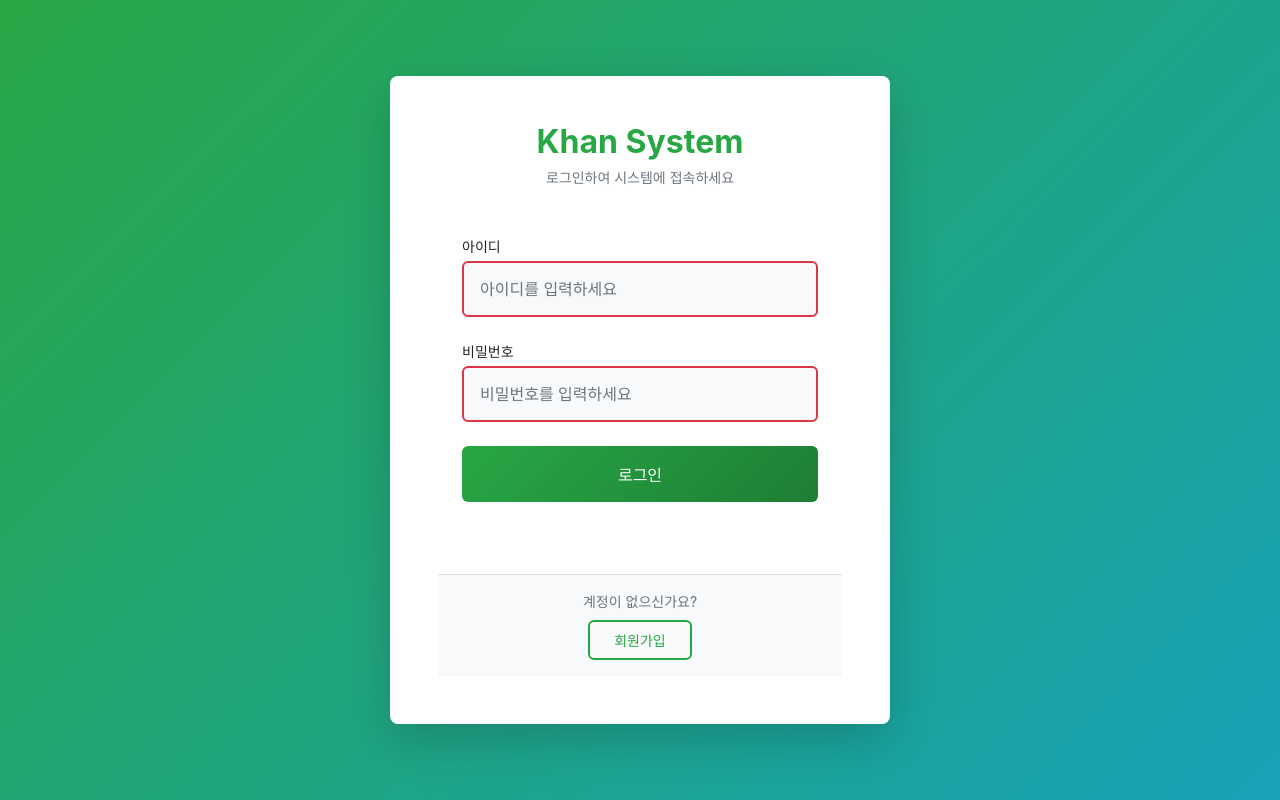
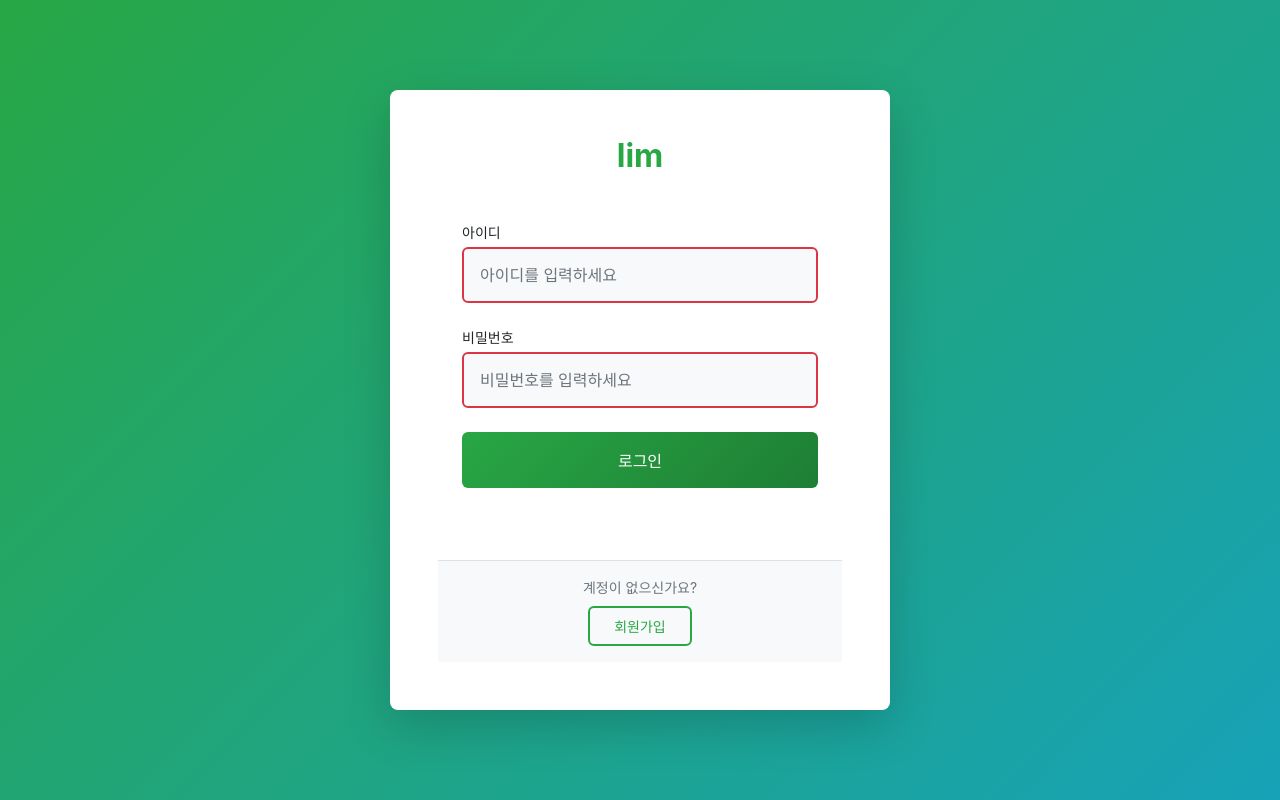
Before and after one commit to lsg1024/khan_frontEnd, a React (Vite) app in the folder khan/: page /login in a window 1280 px wide. Built offline with nearby package versions, Linux system fonts and the light colour scheme.

Commit message:
페이지 삭제

```diff
--- a/khan/src/pages/LoginPage.tsx
+++ b/khan/src/pages/LoginPage.tsx
@@ -1,6 +1,7 @@
 import { useState, useEffect } from "react";
 import { useNavigate } from "react-router-dom";
 import { isApiSuccess, apiRequest, type ApiResponse } from "../../libs/api";
+import { extractSubdomain } from "../../libs/domain"
 import "../styles/pages/LoginPage.css";
 
 function LoginPage() {
@@ -56,8 +57,6 @@ function LoginPage() {
             userId,
             password,
         });
-
-        console.log("로그인 응답 데이터:", data);
 
         // 204 No Content 응답이거나 성공 응답 처리
         const isLoginSuccess = !data || isApiSuccess(data);
@@ -133,8 +132,7 @@ function LoginPage() {
         <div className="login-page-container">
         <div className="login-card">
             <div className="login-header">
-            <h1>Khan System</h1>
-            <p>로그인하여 시스템에 접속하세요</p>
+            <h1>{extractSubdomain(window.location.hostname)}</h1>
             </div>
 
             <form onSubmit={handleLogin} className="login-form">
```
Also changed, not shown: khan/src/pages/CataLogPage.tsx (deleted), khan/src/pages/ProductCreatePage.tsx (deleted), khan/src/pages/ProductDetailPage.tsx (deleted), khan/src/pages/StoneCreatePage.tsx (deleted), khan/src/pages/StonePage.tsx (deleted).
